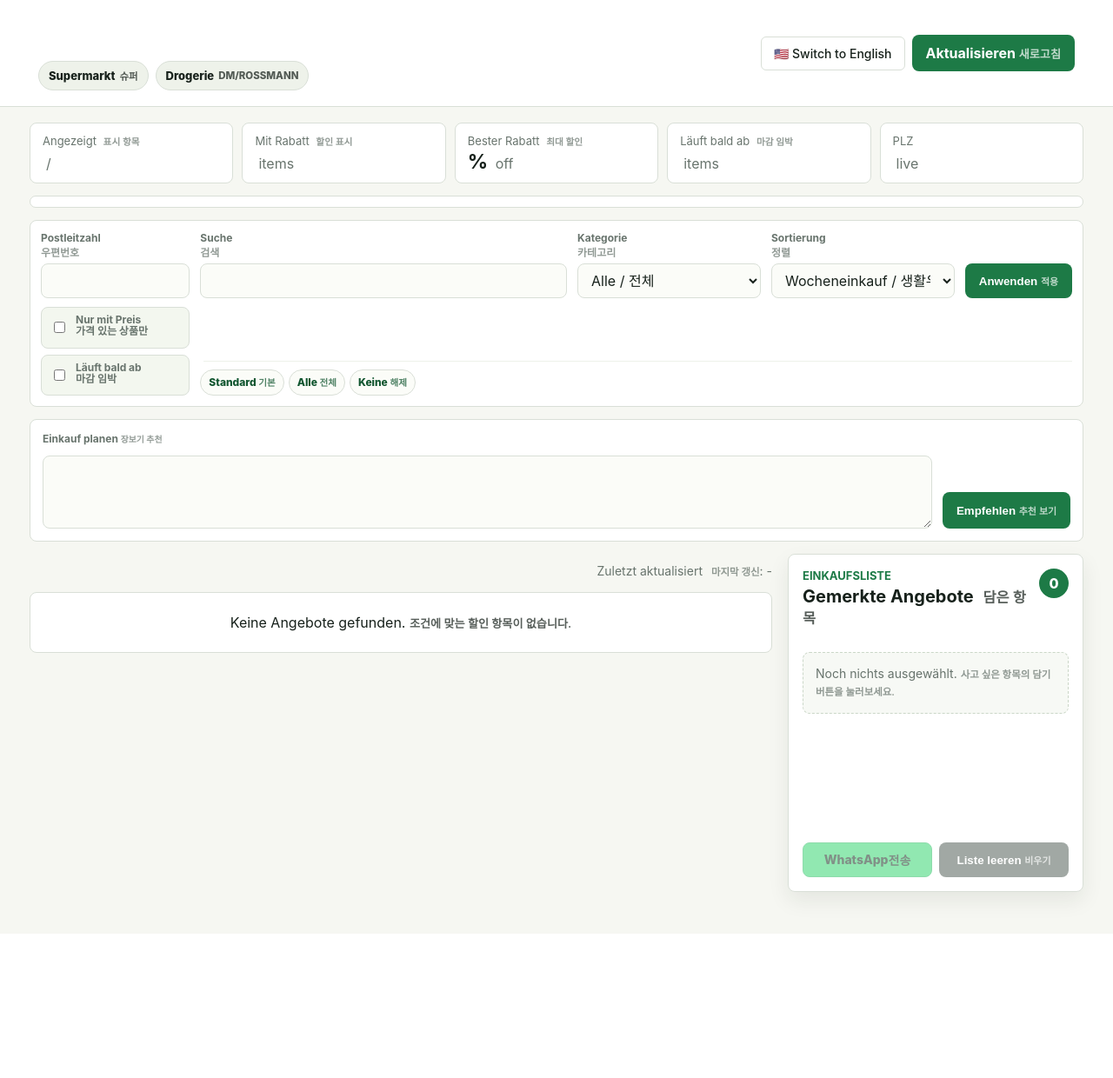
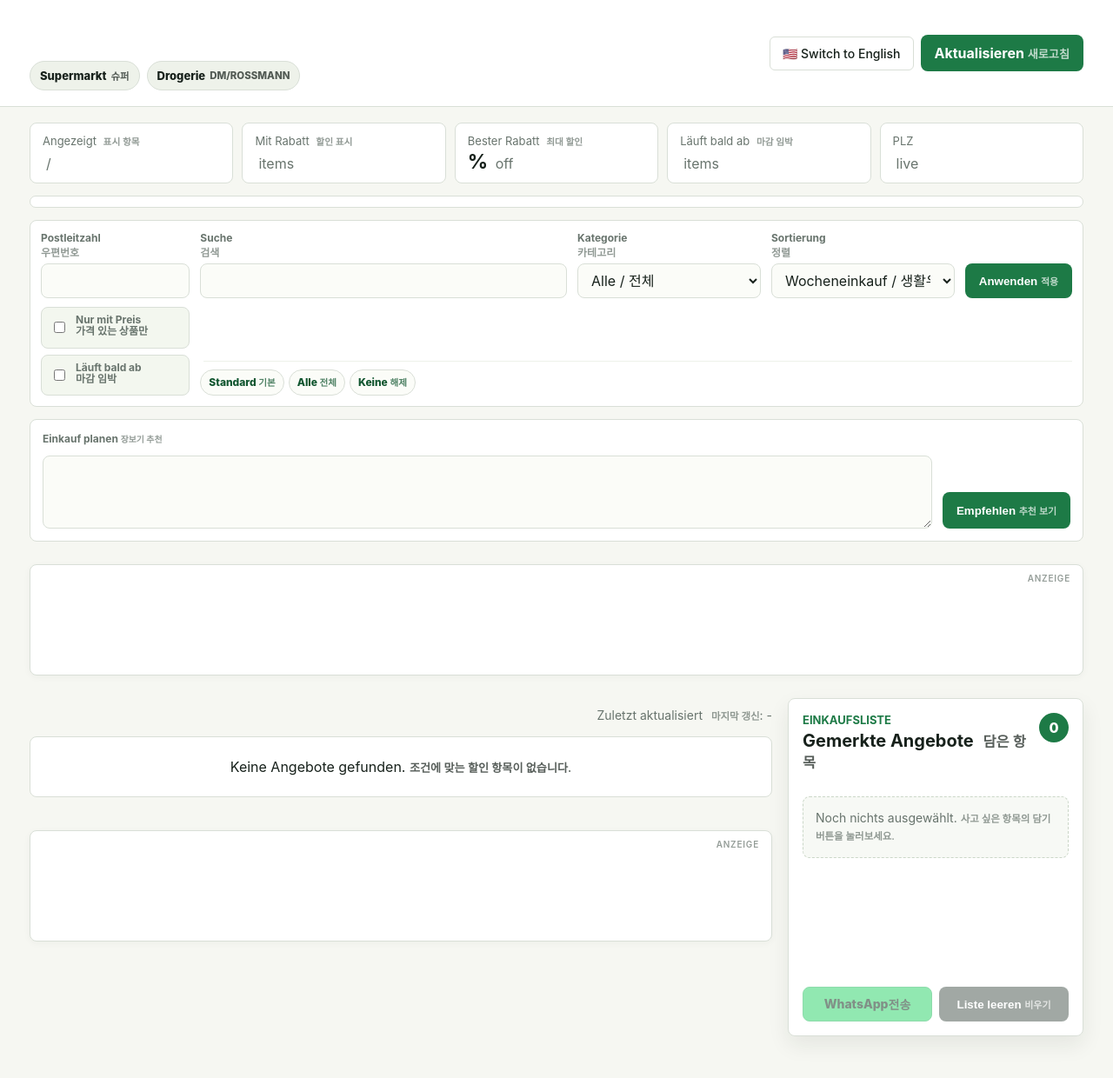
Before and after one commit to chbaede/german-market-sales, a Flask app: template app/templates/offers.html in a window 1280 px wide. Shown: the whole page at 87% size. Before the commit the page ends 1074 px from the top, so only its background shows below. Run offline with Flask 3, Linux system fonts and the light colour scheme; the template is opened without the code that fills it, so the values that code supplies are empty.

Commit message:
feat: add Google AdSense, ads.txt, robots.txt, and align topbar with content layout

```diff
--- a/app/routes.py
+++ b/app/routes.py
@@ -274,6 +274,16 @@ def api_basket_for(service: OfferService, week_labels: dict[str, dict[str, str]]
 @bp.get("/health")
 def health():
     return {"status": "ok"}
+
+
+@bp.get("/ads.txt")
+def ads_txt():
+    return current_app.send_static_file("ads.txt")
+
+
+@bp.get("/robots.txt")
+def robots_txt():
+    return current_app.send_static_file("robots.txt")
 
 
 def filter_offers(
--- /dev/null
+++ b/app/static/ads.txt
@@ -0,0 +1 @@
+google.com, pub-6854824605420161, DIRECT, f08c47fec0942fa0
--- a/app/static/css/main.css
+++ b/app/static/css/main.css
@@ -34,15 +34,22 @@ a {
 }
 
 .topbar {
-  align-items: center;
   background: var(--surface);
   border-bottom: 1px solid var(--line);
-  display: flex;
-  justify-content: space-between;
-  padding: 18px clamp(18px, 4vw, 44px);
   position: sticky;
   top: 0;
+  width: 100%;
   z-index: 5;
+}
+
+.topbar-inner {
+  align-items: center;
+  display: flex;
+  justify-content: space-between;
+  margin: 0 auto;
+  max-width: 1440px;
+  padding: 18px clamp(14px, 3vw, 34px);
+  width: 100%;
 }
 
 .eyebrow {
@@ -1457,9 +1464,12 @@ select:focus {
 
 @media (max-width: 820px) {
   .topbar {
+    position: static;
+  }
+
+  .topbar-inner {
     align-items: flex-start;
     gap: 12px;
-    position: static;
   }
 
   .stats,
@@ -1494,14 +1504,15 @@ select:focus {
 }
 
 @media (max-width: 620px) {
-  .topbar,
+  .topbar-inner,
   .section-heading {
     flex-direction: column;
   }
 
-  .topbar {
+  .topbar-inner {
     align-items: stretch;
-    padding: 16px 14px;
+    gap: 12px;
+    padding: 16px 10px;
   }
 
   .top-nav a {
@@ -1744,3 +1755,45 @@ select:focus {
     text-align: center;
   }
 }
+
+/* Google AdSense / Advertisement Container */
+.ad-unit {
+  background: var(--surface);
+  border: 1px solid var(--line);
+  border-radius: 8px;
+  box-shadow: 0 2px 8px rgba(26, 42, 31, 0.04);
+  display: flex;
+  flex-direction: column;
+  align-items: center;
+  justify-content: center;
+  margin: 12px 0;
+  min-height: 100px;
+  overflow: hidden;
+  padding: 10px 14px;
+  text-align: center;
+  width: 100%;
+}
+
+.ad-unit ins.adsbygoogle {
+  display: block;
+  margin: 0 auto;
+  min-height: 90px;
+  width: 100%;
+}
+
+.ad-label {
+  align-self: flex-end;
+  color: var(--muted);
+  display: inline-block;
+  font-size: 10px;
+  font-weight: 600;
+  letter-spacing: 0.8px;
+  line-height: 1;
+  margin-bottom: 6px;
+  opacity: 0.7;
+  text-transform: uppercase;
+}
+
+.ad-unit-bottom {
+  margin-top: 24px;
+}
--- /dev/null
+++ b/app/static/robots.txt
@@ -0,0 +1,5 @@
+User-agent: *
+Allow: /
+Disallow: /api/
+Disallow: /refresh
+Disallow: /drogerie/refresh
--- a/app/templates/base.html
+++ b/app/templates/base.html
@@ -1,10 +1,44 @@
 <!doctype html>
-<html lang="ko">
+<html lang="{% if lang == 'en' %}en{% elif lang == 'de' %}de{% else %}ko{% endif %}">
   <head>
     <meta charset="utf-8">
     <meta name="viewport" content="width=device-width, initial-scale=1">
     <title>{% block title %}Supermarkt Deals{% endblock %}</title>
+    <meta name="description" content="{% block meta_description %}Wöchentliche Supermarkt- & Drogerie-Angebote in Deutschland (ALDI, LIDL, REWE, EDEKA, DM, ROSSMANN) vergleichen und sparen.{% endblock %}">
+    <meta name="keywords" content="Supermarkt Angebote, Prospekte, Rabatt, ALDI, LIDL, REWE, EDEKA, DM, ROSSMANN, 독일 마트 할인">
+    <meta name="robots" content="index, follow">
+    <link rel="canonical" href="{{ request.base_url }}">
+
+    <!-- Open Graph / Social Media -->
+    <meta property="og:title" content="{% block og_title %}{{ self.title() }}{% endblock %}">
+    <meta property="og:description" content="{% block og_description %}Wöchentliche Supermarkt- & Drogerie-Angebote in Deutschland vergleichen und sparen.{% endblock %}">
+    <meta property="og:type" content="website">
+    <meta property="og:site_name" content="Supermarkt & Drogerie Deals">
+
+    <!-- Twitter Card -->
+    <meta name="twitter:card" content="summary">
+    <meta name="twitter:title" content="{% block twitter_title %}{{ self.title() }}{% endblock %}">
+    <meta name="twitter:description" content="{% block twitter_description %}Wöchentliche Supermarkt- & Drogerie-Angebote in Deutschland vergleichen und sparen.{% endblock %}">
+
+    <!-- Google AdSense -->
+    <script async src="https://pagead2.googlesyndication.com/pagead/js/adsbygoogle.js?client=ca-pub-6854824605420161" crossorigin="anonymous"></script>
+
     <link rel="stylesheet" href="{{ url_for('static', filename='css/main.css') }}">
+
+    <!-- Structured Data (JSON-LD) for SEO -->
+    <script type="application/ld+json">
+    {
+      "@context": "https://schema.org",
+      "@type": "WebSite",
+      "name": "Supermarkt & Drogerie Deals",
+      "url": "{{ request.url_root }}",
+      "potentialAction": {
+        "@type": "SearchAction",
+        "target": "{{ request.url_root }}?q={search_term_string}",
+        "query-input": "required name=search_term_string"
+      }
+    }
+    </script>
   </head>
   <body>
     {% block body %}{% endblock %}
--- a/app/templates/offers.html
+++ b/app/templates/offers.html
@@ -45,8 +45,7 @@
 {%- endmacro %}
 
 <header class="topbar">
-
-
+  <div class="topbar-inner">
     <div class="topbar-title">
       <p class="eyebrow">{{ page.eyebrow }}</p>
       <h1>{{ page.heading }} <span class="ko">{% if lang == "en" %}{{ page.heading_en }}{% else %}{{ page.heading_ko }}{% endif %}</span></h1>
@@ -64,6 +63,7 @@
         {% if lang == 'en' %}🇰🇷 한국어로 보기{% else %}🇺🇸 Switch to English{% endif %}
       </button>
       <a class="refresh-link" href="{{ url_for(page.refresh_endpoint, **request.args) }}">Aktualisieren <span>{{ render_ko("새로고침") }}</span></a>
+    </div>
   </div>
 </header>
 
@@ -286,6 +286,19 @@
     </section>
   {% endif %}
 
+  <div class="ad-unit ad-unit-mid" aria-label="Anzeige">
+    <span class="ad-label">Anzeige</span>
+    <ins class="adsbygoogle"
+         style="display:block"
+         data-ad-client="ca-pub-6854824605420161"
+         data-ad-slot="9426228178"
+         data-ad-format="auto"
+         data-full-width-responsive="true"></ins>
+    <script>
+         (adsbygoogle = window.adsbygoogle || []).push({});
+    </script>
+  </div>
+
   <section class="offer-workspace">
     <div class="offers-column">
       <section class="section-heading list-heading">
@@ -366,6 +379,19 @@
           </div>
         {% endfor %}
       </section>
+
+      <div class="ad-unit ad-unit-bottom" aria-label="Anzeige">
+        <span class="ad-label">Anzeige</span>
+        <ins class="adsbygoogle"
+             style="display:block"
+             data-ad-client="ca-pub-6854824605420161"
+             data-ad-slot="9426228178"
+             data-ad-format="auto"
+             data-full-width-responsive="true"></ins>
+        <script>
+             (adsbygoogle = window.adsbygoogle || []).push({});
+        </script>
+      </div>
     </div>
 
     <aside class="shopping-panel" aria-label="shopping list">
```
Also changed, not shown: tests/test_ads_seo.py (added, +87 -0 lines). Lines whose indentation alone changed are shown as unchanged.
